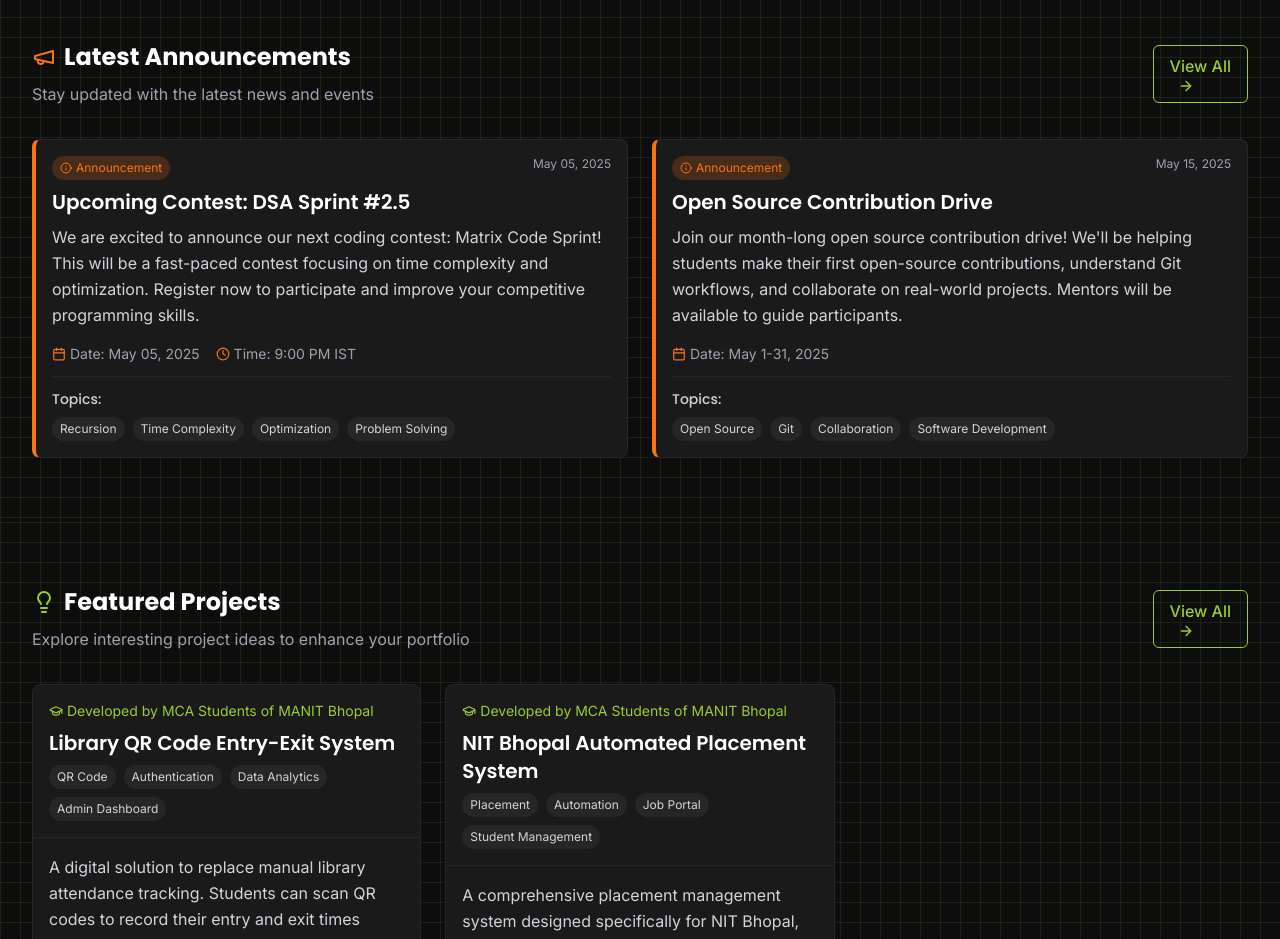
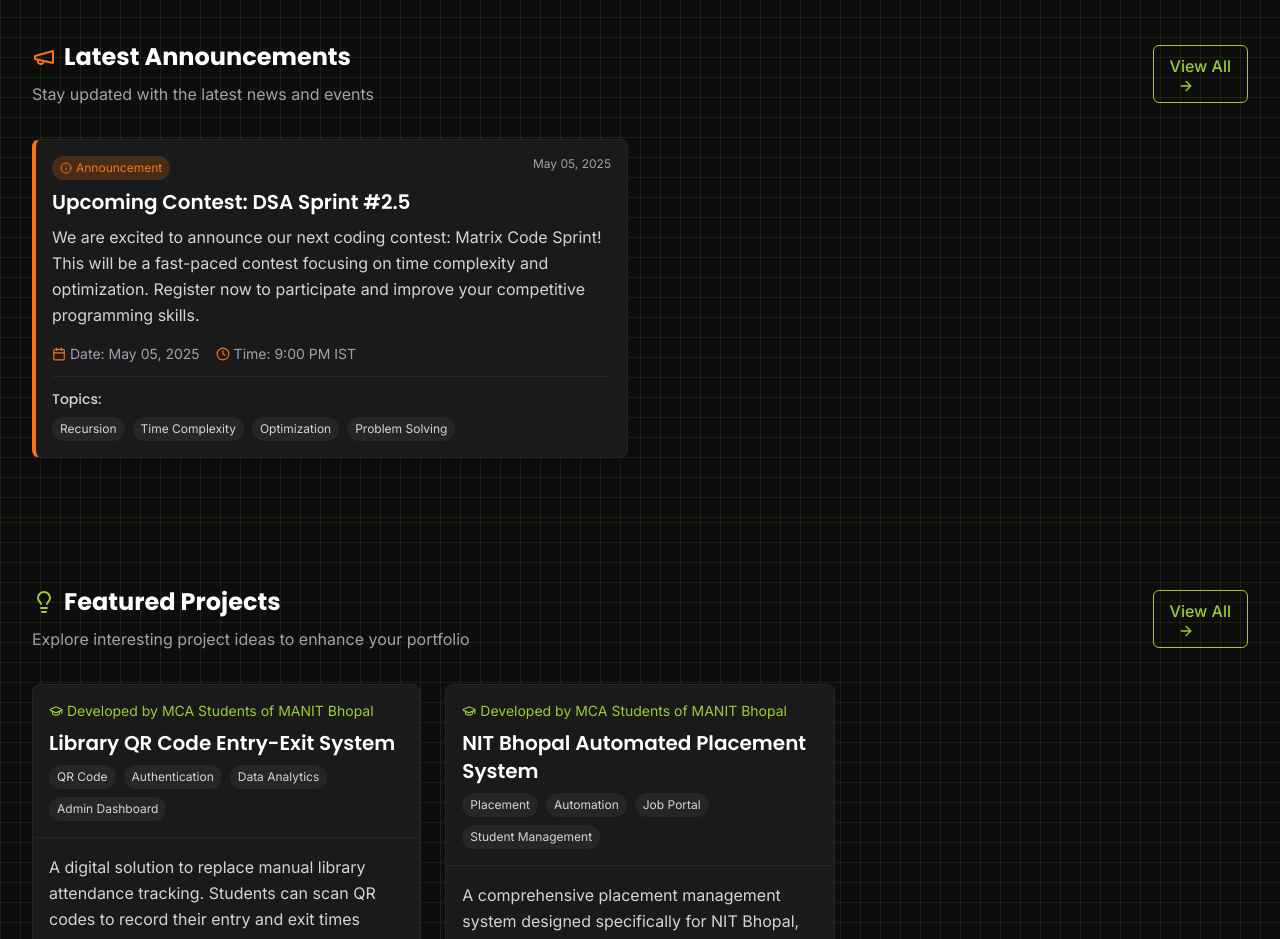
Before and after one commit to Sachinrodies/MATRIX-coding-club-MANIT, a React (Vite) app: page / in a window 1280 px wide. Shown: the part 1300-2239 px from the top of the page. Built offline with nearby package versions, Linux system fonts and the light colour scheme.

Commit message:
Remove open source contribution card

```diff
--- a/src/data/mockAnnouncementData.ts
+++ b/src/data/mockAnnouncementData.ts
@@ -9,19 +9,5 @@ export const mockAnnouncements: Announcement[] = [
     contestDate: 'May 05, 2025',
     contestTime: '9:00 PM IST',
     topics: ['Recursion', 'Time Complexity', 'Optimization', 'Problem Solving']
-  },
-  {
-    id: 'announcement-3',
-    title: 'Open Source Contribution Drive',
-    content: 'Join our month-long open source contribution drive! We\'ll be helping students make their first open-source contributions, understand Git workflows, and collaborate on real-world projects. Mentors will be available to guide participants.',
-    createdAt: 'May 15, 2025',
-    contestDate: 'May 1-31, 2025',
-    topics: ['Open Source', 'Git', 'Collaboration', 'Software Development']
-  },
-  {
-    id: 'announcement-4',
-    title: 'Results: Weekly DSA Challenge #32',
-    content: 'The results for Weekly DSA Challenge #32 are now available! Congratulations to all participants, especially our top performers. Check the contest page for the full leaderboard and problem solutions.',
-    createdAt: 'May 16, 2025'
   }
 ];
```
